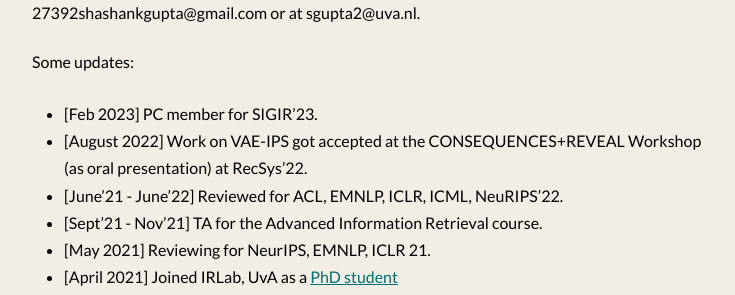
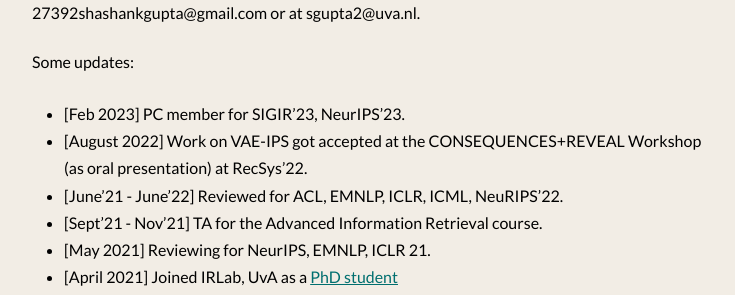
Before and after one commit to shashankg7/shashankg7.github.io, a Jekyll site: the page built from index.md, in a window 1280 px wide. Shown: the part 610-905 px from the top of the page, without its empty margins (272-1007 px from the left). Built offline with Jekyll 4.4.1, drawn with Linux system fonts in a browser that asks for light colours; nearby versions of some CDN libraries.

Commit message:
Update index.md

```diff
--- a/index.md
+++ b/index.md
@@ -19,7 +19,7 @@
 
 Some updates:
 
-* [Feb 2023] PC member for SIGIR'23.
+* [Feb 2023] PC member for SIGIR'23, NeurIPS'23.
 * [August 2022] Work on VAE-IPS got accepted at the CONSEQUENCES+REVEAL Workshop (as oral presentation) at RecSys'22.
 * [June'21 - June'22] Reviewed for ACL, EMNLP, ICLR, ICML, NeuRIPS'22.
 * [Sept'21 - Nov'21] TA for the Advanced Information Retrieval course.
```
